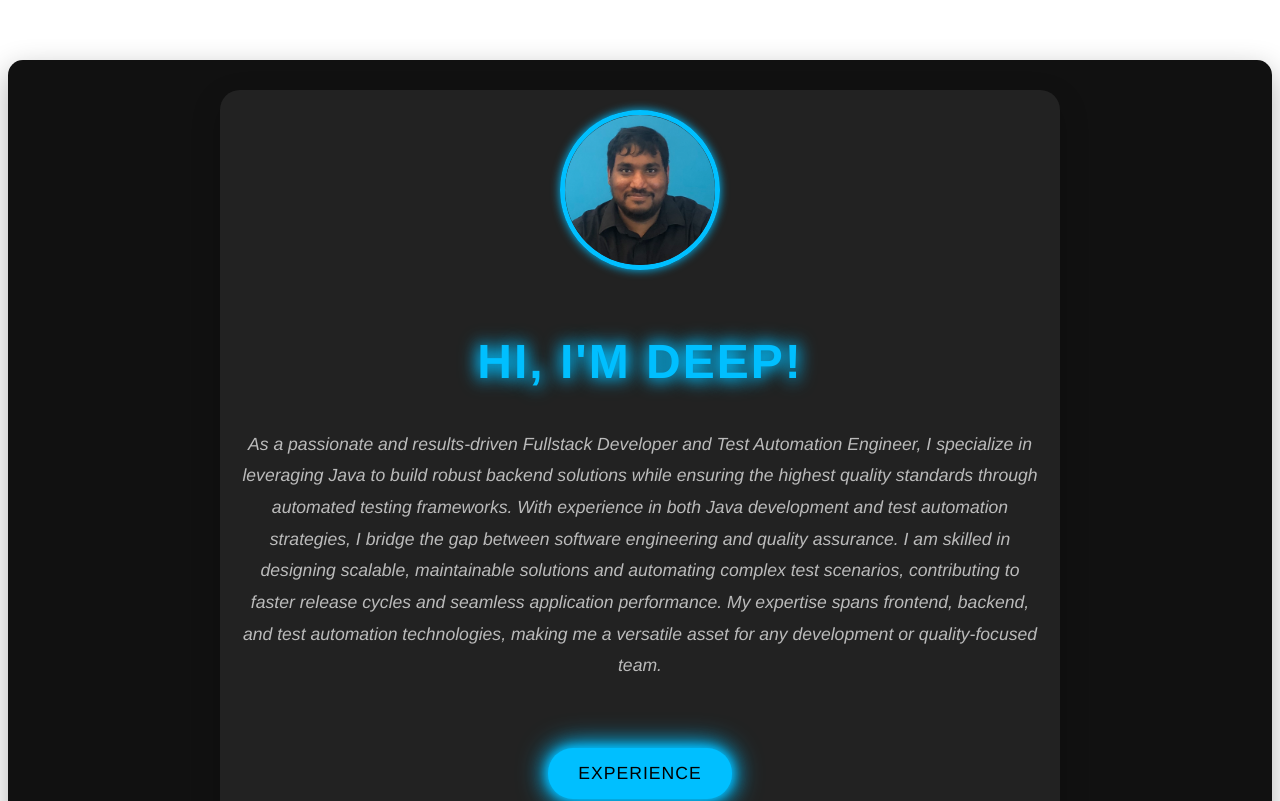
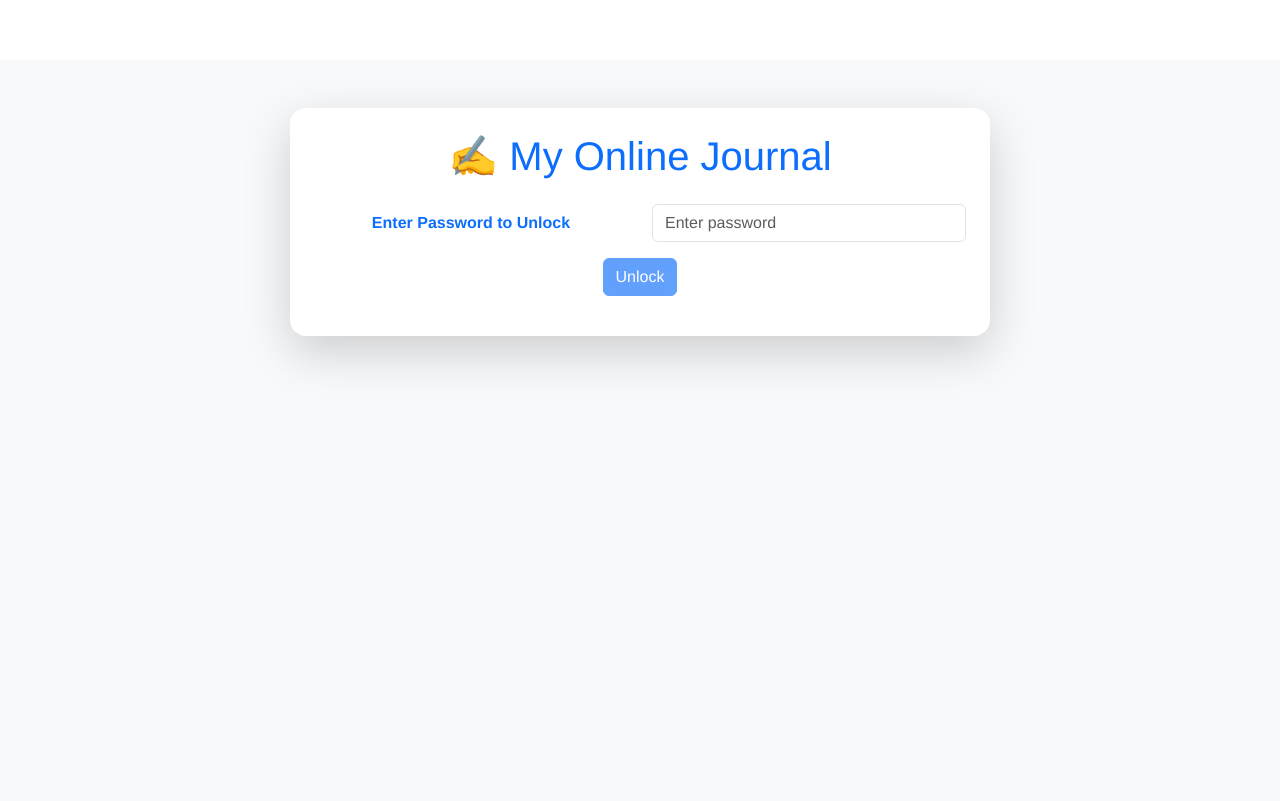
Before and after one commit to DeepBalusu91/deep.github.io, a Vue app: page /journal in a window 1280 px wide. Shown: the top 801 px of the page. Built offline with nearby package versions, Linux system fonts and the light colour scheme.

Commit message:
Adding journal

```diff
--- a/src/App.vue
+++ b/src/App.vue
@@ -1,18 +1,12 @@
 <template>
   <div id="app">
-    <!-- Add the CharacterProfile component in the template -->
-    <CharacterProfile />
+    <router-view />
   </div>
 </template>
 
 <script>
-import CharacterProfile from './components/CharacterProfile.vue'
-
 export default {
-  name: 'App',
-  components: {
-    CharacterProfile
-  }
+  name: 'App'
 }
 </script>
 
--- a/src/components/CharacterProfile.vue
+++ b/src/components/CharacterProfile.vue
@@ -14,9 +14,13 @@
       <br><br/>
       <br><br/>
       <a href="javascript:void(0);" @click="showSkillsSection" class="cta-btn-experience">Skills</a>
-            <br><br/>
-            <br><br/>
-            <a href="javascript:void(0);" @click="showContactSection" class="cta-btn-connect">Let's Connect!</a>
+      <br><br/>
+      <br><br/>
+      <a href="javascript:void(0);" @click="showContactSection" class="cta-btn-connect">Let's Connect!</a>
+      <br><br/>
+       <br><br/>
+      <!-- Journal Button added here -->
+      <router-link to="/journal" class="cta-btn-experience">📓 My Journal</router-link>
     </div>
   </section>
 
@@ -31,7 +35,7 @@
     <div class="contact-info">
       <p><strong>Phone:</strong> <a href="tel">+1 (972) 214-5768</a></p>
       <p><strong>Email:</strong> <a href="mailto:deep@example.com">deep.balusu@gmail.com</a></p>
-      <p><strong>LinkedIn:</strong> <a href="linkedin.com/in/deep-balusu-925918148" target="_blank" rel="noopener noreferrer">linkedin.com/in/deep</a></p>
+      <p><strong>LinkedIn:</strong> <a href="https://linkedin.com/in/deep-balusu-925918148" target="_blank" rel="noopener noreferrer">linkedin.com/in/deep</a></p>
     </div>
   </section>
 </template>
@@ -48,9 +52,9 @@ export default {
   },
   data() {
     return {
-      showExperience: false, // Control visibility of Experience section
-      showSkills: false,     // Control visibility of Skills section
-      showContact: false,    // Control visibility of Contact section
+      showExperience: false,
+      showSkills: false,
+      showContact: false,
     };
   },
   methods: {
@@ -60,11 +64,10 @@ export default {
       this.showContact = false;
 
       this.$nextTick(() => {
-        // Scroll into view for the Experience section
         if (this.$refs.experienceSection) {
           this.$refs.experienceSection.$el.scrollIntoView({
             behavior: 'smooth',
-            block: 'start', // Align to the top of the viewport
+            block: 'start',
           });
         }
       });
@@ -76,11 +79,10 @@ export default {
       this.showContact = false;
 
       this.$nextTick(() => {
-        // Scroll into view for the Skills section
         if (this.$refs.skillsSection) {
           this.$refs.skillsSection.scrollIntoView({
             behavior: 'smooth',
-            block: 'start', // Align to the top of the viewport
+            block: 'start',
           });
         }
       });
@@ -92,11 +94,10 @@ export default {
       this.showSkills = false;
 
       this.$nextTick(() => {
-        // Scroll into view for the Contact section
         if (this.$refs.contactSection) {
           this.$refs.contactSection.scrollIntoView({
             behavior: 'smooth',
-            block: 'start', // Align to the top of the viewport
+            block: 'start',
           });
         }
       });
@@ -106,18 +107,18 @@ export default {
 </script>
 
 <style scoped>
-/* Set the body background to black */
+/* your existing styles unchanged */
 body {
-  background-color: #000000; /* Black background for the whole page */
-  color: #fff; /* White text for readability */
+  background-color: #000000;
+  color: #fff;
   margin: 0;
   font-family: 'Helvetica', sans-serif;
 }
 
 /* Hero Section */
 .hero {
-  background-color: #111111; /* Dark background to make neon pop */
-  color: #fff; /* Ensure text stands out against the dark background */
+  background-color: #111111;
+  color: #fff;
   min-height: 100vh;
   display: flex;
   align-items: center;
@@ -125,13 +126,13 @@ body {
   text-align: center;
   padding: 30px;
   border-radius: 15px;
-  box-shadow: 0 10px 30px rgba(0, 0, 0, 0.3); /* Darker shadow for a deeper look */
+  box-shadow: 0 10px 30px rgba(0, 0, 0, 0.3);
 }
 
 .hero-content {
   max-width: 800px;
   padding: 20px;
-  background-color: #222222; /* Dark background for content */
+  background-color: #222222;
   border-radius: 20px;
   box-shadow: 0 10px 30px rgba(0, 0, 0, 0.2);
   position: relative;
@@ -143,12 +144,12 @@ body {
   line-height: 1.8;
   margin-bottom: 30px;
   font-style: italic;
-  color: #bbb; /* Slightly lighter gray for description text */
+  color: #bbb;
 }
 
 /* CTA Buttons with Neon Light Effect */
 .cta-btn-connect, .cta-btn-experience {
-  background-color: #00BFFF; /* Neon blue for the glowing effect */
+  background-color: #00BFFF;
   padding: 15px 30px;
   font-size: 1.1rem;
   color: #000;
@@ -158,16 +159,16 @@ body {
   letter-spacing: 1px;
   transition: transform 0.3s ease, box-shadow 0.3s ease;
   display: inline-block;
-  box-shadow: 0 0 10px #00BFFF, 0 0 20px #00BFFF, 0 0 30px #00BFFF; /* Neon blue glow effect */
+  box-shadow: 0 0 10px #00BFFF, 0 0 20px #00BFFF, 0 0 30px #00BFFF;
 }
 
 .cta-btn-connect:hover, .cta-btn-experience:hover {
-  transform: scale(1.05); /* Slightly scale up the button on hover */
-  box-shadow: 0 0 30px #00BFFF, 0 0 40px #00BFFF, 0 0 60px #00BFFF; /* Glowing effect intensifies */
+  transform: scale(1.05);
+  box-shadow: 0 0 30px #00BFFF, 0 0 40px #00BFFF, 0 0 60px #00BFFF;
 }
 
 .cta-btn-connect:active, .cta-btn-experience:active {
-  transform: scale(1); /* Reset scale on click */
+  transform: scale(1);
 }
 
 /* Profile Picture */
@@ -177,14 +178,14 @@ body {
   border-radius: 50%;
   margin-bottom: 20px;
   object-fit: cover;
-  border: 5px solid #00BFFF; /* Neon blue border around the profile picture */
-  box-shadow: 0 0 10px #00BFFF; /* Neon glow effect */
+  border: 5px solid #00BFFF;
+  box-shadow: 0 0 10px #00BFFF;
 }
 
 /* Contact Section */
 .contact-profile {
   padding: 40px 20px;
-  background-color: #222222; /* Dark background for contact section */
+  background-color: #222222;
   color: #fff;
   text-align: center;
   border-radius: 20px;
@@ -195,24 +196,24 @@ body {
 .contact-profile h2 {
   margin-bottom: 20px;
   font-family: 'Georgia', serif;
-  color: #00BFFF; /* Neon blue heading */
+  color: #00BFFF;
 }
 
 .contact-info p {
   font-size: 1.1rem;
   margin: 8px 0;
   font-style: italic;
-  color: #bbb; /* Light gray text for contact info */
+  color: #bbb;
 }
 
 .contact-info a {
-  color: #00BFFF; /* Neon blue links */
+  color: #00BFFF;
   text-decoration: none;
   transition: color 0.3s ease;
 }
 
 .contact-info a:hover {
-  color: #1E90FF; /* Change to neon blue on hover */
+  color: #1E90FF;
   text-decoration: underline;
 }
 
@@ -222,7 +223,7 @@ h1 {
   font-weight: bold;
   text-transform: uppercase;
   letter-spacing: 2px;
-  color: #00BFFF; /* Neon blue heading */
-  text-shadow: 0 0 15px #00BFFF, 0 0 20px #00BFFF; /* Glowing neon effect */
+  color: #00BFFF;
+  text-shadow: 0 0 15px #00BFFF, 0 0 20px #00BFFF;
 }
 </style>
--- /dev/null
+++ b/src/components/JournalView.vue
@@ -0,0 +1,203 @@
+<template>
+  <div class="min-vh-100 bg-light py-5">
+    <b-container class="bg-white rounded-4 shadow-lg p-4 mx-auto" style="max-width: 700px;">
+      <h1 class="text-primary text-center mb-4" style="user-select:none;">
+        ✍️ My Online Journal
+      </h1>
+
+      <!-- PASSWORD LOCK SCREEN -->
+      <div v-if="!unlocked" class="text-center">
+        <b-form-group
+          label="Enter Password to Unlock"
+          label-for="passwordInput"
+          label-class="fw-semibold text-primary"
+          class="mb-3"
+          label-cols-sm="12"
+          label-cols-md="6"
+          label-align-sm="left"
+        >
+          <b-form-input
+            id="passwordInput"
+            type="password"
+            v-model="passwordInput"
+            placeholder="Enter password"
+            class="text-primary"
+            autocomplete="off"
+          ></b-form-input>
+        </b-form-group>
+        <b-button
+          variant="primary"
+          :disabled="!passwordInput || !passwordInput.trim()"
+          @click="checkPassword"
+          class="mb-3"
+        >
+          Unlock
+        </b-button>
+        <b-alert
+          variant="danger"
+          show
+          v-if="errorShown"
+          class="mt-2"
+          dismissible
+          @dismissed="errorShown = false"
+        >
+          Incorrect password. Please try again.
+        </b-alert>
+      </div>
+
+      <!-- JOURNAL ENTRIES SCREEN -->
+      <div v-else>
+        <!-- Journal Entry Form -->
+        <b-form @submit.prevent="addEntry" class="mb-4">
+          <b-form-group
+            label="New Entry"
+            label-for="newEntry"
+            label-class="fw-semibold text-primary"
+            label-cols-sm="12"
+            label-cols-md="3"
+            label-align-sm="left"
+          >
+            <b-form-textarea
+              id="newEntry"
+              v-model="newEntry"
+              placeholder="What's on your mind today?"
+              rows="5"
+              class="text-primary"
+              required
+            ></b-form-textarea>
+          </b-form-group>
+          <div class="text-end">
+            <b-button type="submit" variant="primary" class="fw-semibold">
+              Add Entry
+            </b-button>
+          </div>
+        </b-form>
+
+        <!-- Journal Entries -->
+        <div v-if="entries.length">
+          <b-card
+            v-for="(entry, index) in entries"
+            :key="index"
+            class="mb-3"
+            border-variant="primary"
+            bg-variant="light"
+            text-variant="dark"
+          >
+            <small class="text-muted mb-2 d-block" style="font-family: monospace;">
+              {{ formatDate(entry.date) }}
+            </small>
+
+            <div v-if="editingIndex === index">
+              <!-- Editing textarea -->
+              <b-form-textarea
+                v-model="editEntryText"
+                rows="4"
+                class="mb-2"
+              ></b-form-textarea>
+              <b-button size="sm" variant="success" @click="saveEdit(index)" class="me-2">
+                Save
+              </b-button>
+              <b-button size="sm" variant="secondary" @click="cancelEdit">
+                Cancel
+              </b-button>
+            </div>
+
+            <div v-else>
+              <p style="white-space: pre-line;">{{ entry.text }}</p>
+              <b-button size="sm" variant="warning" class="me-2" @click="startEdit(index)">
+                Edit
+              </b-button>
+              <b-button size="sm" variant="danger" @click="deleteEntry(index)">
+                Delete
+              </b-button>
+            </div>
+          </b-card>
+        </div>
+
+        <div v-else class="text-center text-muted fw-semibold">
+          No journal entries yet.
+        </div>
+      </div>
+    </b-container>
+  </div>
+</template>
+
+<script>
+export default {
+  name: "JournalView",
+  data() {
+    return {
+      newEntry: "",
+      entries: [],
+      passwordInput: "",
+      unlocked: false,
+      errorShown: false,
+      editingIndex: null,
+      editEntryText: "",
+    };
+  },
+  mounted() {
+    const saved = localStorage.getItem("journalEntries");
+    if (saved) {
+      this.entries = JSON.parse(saved);
+    }
+  },
+  methods: {
+    addEntry() {
+      if (!this.newEntry.trim()) return;
+      const newLog = {
+        text: this.newEntry.trim(),
+        date: new Date(),
+      };
+      this.entries.unshift(newLog);
+      this.newEntry = "";
+      localStorage.setItem("journalEntries", JSON.stringify(this.entries));
+    },
+    formatDate(date) {
+      return new Date(date).toLocaleString("en-US", {
+        dateStyle: "medium",
+        timeStyle: "short",
+      });
+    },
+    checkPassword() {
+      const correctPassword = "deep1234"; // Change this to your real password
+      if (this.passwordInput.trim() === correctPassword) {
+        this.unlocked = true;
+        this.errorShown = false;
+      } else {
+        this.errorShown = true;
+      }
+    },
+
+    startEdit(index) {
+      this.editingIndex = index;
+      this.editEntryText = this.entries[index].text;
+    },
+    cancelEdit() {
+      this.editingIndex = null;
+      this.editEntryText = "";
+    },
+    saveEdit(index) {
+      if (!this.editEntryText.trim()) return;
+      this.entries[index].text = this.editEntryText.trim();
+      this.editingIndex = null;
+      this.editEntryText = "";
+      localStorage.setItem("journalEntries", JSON.stringify(this.entries));
+    },
+    deleteEntry(index) {
+      if (confirm("Are you sure you want to delete this entry?")) {
+        this.entries.splice(index, 1);
+        localStorage.setItem("journalEntries", JSON.stringify(this.entries));
+      }
+    },
+  },
+};
+</script>
+
+<style scoped>
+/* Optional: smooth font rendering */
+* {
+  -webkit-font-smoothing: antialiased;
+  -moz-osx-font-smoothing: grayscale;
+}
+</style>
```
Also changed, not shown: package.json (+9 -2 lines), src/main.js (+17 -3 lines), src/router/index.js (added, +23 -0 lines), 1 other file (tests, documents, lock files or other folders).
